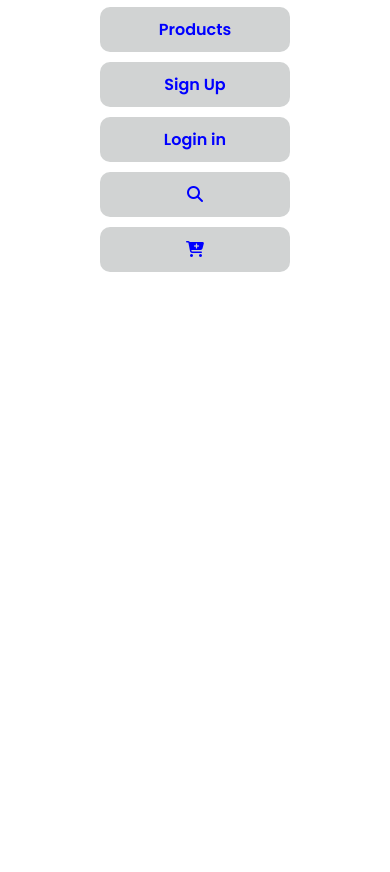
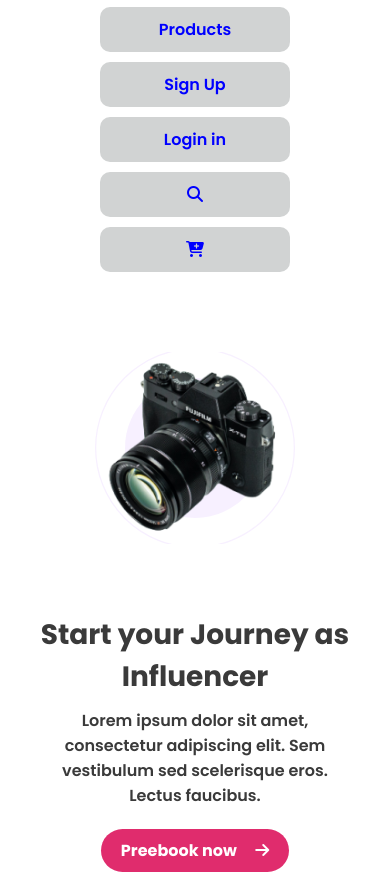
Before and after one commit to sabbir6230/influencer-gear, a plain HTML site: page index.htm in a window 390 px wide. Shown: the part 143-1015 px from the top of the page. Before the commit the page ends 844 px from the top, so only its background shows below. Drawn offline with Linux system fonts and the light colour scheme.

Commit message:
added the banner section with responsice

```diff
--- a/index.htm
+++ b/index.htm
@@ -20,6 +20,18 @@
                 <li><a href=""><i class="fa-solid fa-cart-plus"></i></a></li>
             </ul>
         </nav>
+        <div class="banner-container container">
+            <div class="banner-content">
+                <h1 class="banner-title">Start your Journey as Influencer</h1>
+                <div class="banner-description">
+                    Lorem ipsum dolor sit amet, consectetur adipiscing elit. Sem vestibulum sed scelerisque eros. Lectus faucibus.
+                </div>
+                <bnt class="banner-btn">Preebook now <i class="fa-solid fa-arrow-right"></i></bnt>
+            </div>
+            <div class="banner-img">
+                <img src="./images/main-camera.png" alt="">
+            </div>
+        </div>
     </header>
     <main>
 
--- a/styles/influencer-gear.css
+++ b/styles/influencer-gear.css
@@ -29,6 +29,7 @@ font-family: 'Poppins', sans-serif; */
 nav {
     padding: 50px 0;
 }
+
 .nav-container {
     display: flex;
     align-items: center;
@@ -60,13 +61,105 @@ nav {
     font-weight: 600;
 }
 
+/* Banner Section Styles */
+.banner-container {
+    display: flex;
+    align-items: center;
+    justify-content: space-between;
+    gap: 20px;
+    margin-top: 30px;
+}
+.banner-content {
+    width: 50%;
+}
+
+.banner-title {
+    color: #3A3A3A;
+    font-family: Poppins;
+    font-size: 3.25rem;
+    font-weight: 700;
+    line-height: 70px;
+}
+
+.banner-description {
+    color: #3A3A3A;
+    font-family: Poppins;
+    font-size: 1rem;
+    font-weight: 600;
+    margin-top: 10px;
+    margin-bottom: 30px;
+}
+
+.banner-btn {
+    border-radius: 41px;
+    background: #E02C6D;
+    color: #FFF;
+    font-family: Poppins;
+    font-size: 1rem;
+    font-weight: 700;
+    padding: 10px 20px;
+}
+
+.banner-btn i {
+    margin-left: 15px;
+}
+
+.banner-img {
+    width: 500px;
+    background-image: url("../images/Circle\ design.svg");
+    background-position: center;
+    background-repeat: no-repeat;
+    background-size: cover;
+}
+
+.banner-img img {
+    width: 450px;
+    margin: 0 auto;
+}
+
+
+
+
+
+
+
+
+
+
+
+
+
+
+
+
+
+
+
+
+
+
+
+
+
+
+
+
+
+
+
+
 
 /* Responsive Design */
 /* small or mobile device */
-@media screen and (max-width: 576px){
+@media screen and (max-width: 576px) {
+
     .nav-container,
     .nav-manu-container {
         flex-direction: column;
+    }
+
+    .banner-container {
+        flex-direction: column-reverse;
     }
 
     .nav-manu-container {
@@ -74,30 +167,57 @@ nav {
         margin-top: 15px;
 
     }
+
     .nav-manu-container li {
         background-color: rgb(209, 211, 211);
         padding: 10px 10px;
         border-radius: 10px;
     }
+
     .nav-manu-container li a {
         color: blue;
     }
 
+    .banner-img {
+        width: 200px;
+    }
+
+    .banner-img img {
+        width: 200px;
+        margin: 0 auto;
+    }
+
+    .banner-content {
+        width: 100%;
+        text-align: center;
+
+    }
+
+    .banner-title {
+        color: #3A3A3A;
+        font-size: 1.75rem;
+        line-height: normal;
+    }
 }
 
 /* tablat or mideum device */
 
 @media screen and (max-width: 960px) {
+
     .nav-container,
     .nav-manu-container {
         flex-direction: column;
     }
-
+    .banner-container {
+        flex-direction: column-reverse;
+        gap: 50px;
+    }
     .nav-manu-container {
         gap: 10px;
         margin-top: 15px;
 
     }
+
     .nav-manu-container li {
         width: 190px;
         text-align: center;
@@ -105,9 +225,14 @@ nav {
         padding: 10px 10px;
         border-radius: 10px;
     }
+
     .nav-manu-container li a {
         color: blue;
     }
-
+    .banner-content {
+        width: 100%;
+        text-align: center;
+        margin-top: 20px;
+    }
 
 }
```
